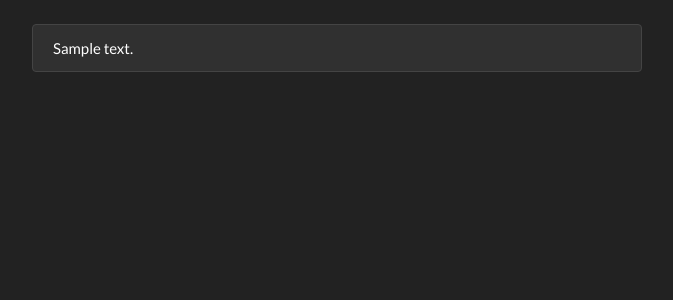
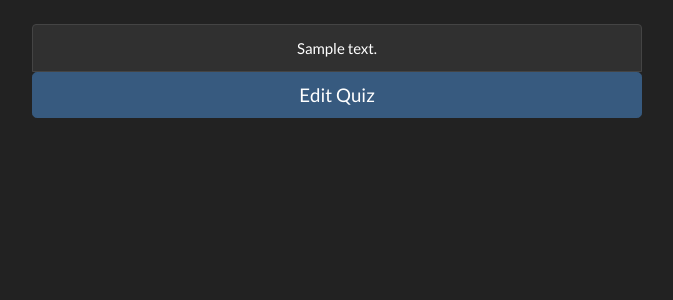
Before and after one commit to tl307223/synoptic-practice, a Django app: page /QuizManager/view_quiz/1/ in a window 1280 px wide. Shown: the part 71-371 px from the top of the page, without its empty margins (303-976 px from the left). Run offline with Django 3.2, Linux system fonts and the light colour scheme; a user stored in the database is signed in; tables that the repository leaves empty hold one stand-in row (values such as "Sample post"); some libraries are stand-ins or nearby versions.

Commit message:
Add view_quizzes page, tweak templating of view_quiz.html

```diff
--- a/QuizManager/templates/QuizManager/view_question.html
+++ b/QuizManager/templates/QuizManager/view_question.html
@@ -3,7 +3,7 @@
 {% block content %}
 <div class="row">
     <div class="col-sm-4 mx-auto">
-        <ul class="list-group list-group-flush mb-2">
+        <ul class="list-group mb-2">
             <li class="list-group-item">Quiz -  {{question.quiz.quiz_name}}</li>
             <li class="list-group-item">Question Text -  {{question.question_text}}</li>
             {% for choice in question.choices.all %}
--- a/QuizManager/templates/QuizManager/view_quiz.html
+++ b/QuizManager/templates/QuizManager/view_quiz.html
@@ -5,8 +5,11 @@
     <div class='col-6 mx-auto'>
         <div class='list-group'>
             {% for question in questions %}
-            <a href="{% url 'QuizManager:view_question' question.id %}" class="list-group-item list-group-item-action">{{question.question_text}}</a>
+            <a href="{% url 'QuizManager:view_question' question.id %}" class="list-group-item list-group-item-action text-center">{{question.question_text}}</a>
             {% endfor %}
+            {% if perms.QuizManager.change_quiz %}
+            <a href="{% url 'QuizManager:edit_quiz' id=quiz.id %}" class="btn btn-primary btn-lg btn-block" role="button" aria-disabled="true">Edit Quiz</a>
+            {% endif %}
         </div>
     </div>
 </div>
--- a/QuizManager/urls.py
+++ b/QuizManager/urls.py
@@ -11,6 +11,8 @@ urlpatterns= [
     path('add_question', views.add_question, name='add_question'),
     path('add_quiz', views.add_quiz, name='add_quiz'),
     path('view_quiz/<int:id>/', views.view_quiz, name='view_quiz'),
+    path('view_quizzes', views.view_quizzes, name='view_quizzes'),
+    path('edit_quiz/<int:id>/', views.edit_quiz, name='edit_quiz'),
     path('login', views.login, name='login'),
     path('logout', views.logout, name='logout'),
     path('admin', admin.site.urls)
--- a/QuizManager/views.py
+++ b/QuizManager/views.py
@@ -20,6 +20,14 @@ def index(request):
         'quizzes' : quizzes
     }
     return render(request, 'QuizManager/index.html', context)
+
+def view_quizzes(request):
+    quizzes = Quiz.objects.all()
+    context = {
+        'quizzes' : quizzes
+    }
+    return render(request, 'QuizManager/view_quizzes.html', context)
+
 
 def edit_question(request, id):
     question = get_object_or_404(Question, pk=id)
@@ -87,9 +95,19 @@ def view_quiz(request, id):
     quiz = Quiz.objects.get(id=id)
     questions = quiz.questions.all()
     context = {
+        'quiz' : quiz,
         'questions' : questions
     }
     return render(request, 'QuizManager/view_quiz.html', context)
+
+def edit_quiz(request, id):
+    quiz = Quiz.objects.get(id=id)
+    context = {
+        'quiz' : quiz,
+        'questions' : questions
+    }
+    return render(request, 'QuizManager/edit_quiz.html', context)
+
 
 def login(request):
     if request.method == 'POST':
```
Also changed, not shown: QuizManager/templates/QuizManager/view_quizzes.html (added, +13 -0 lines).
